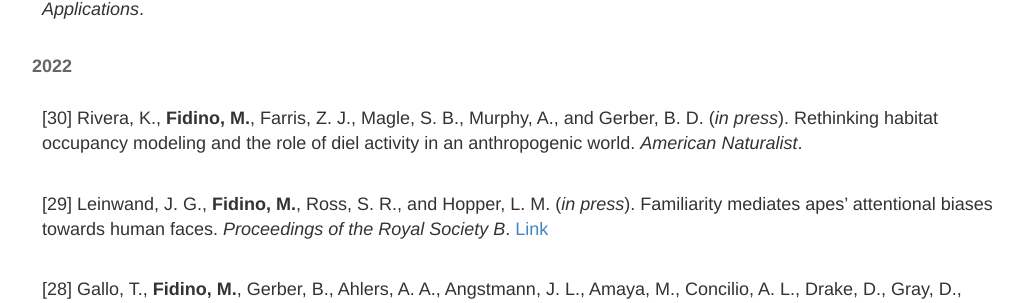
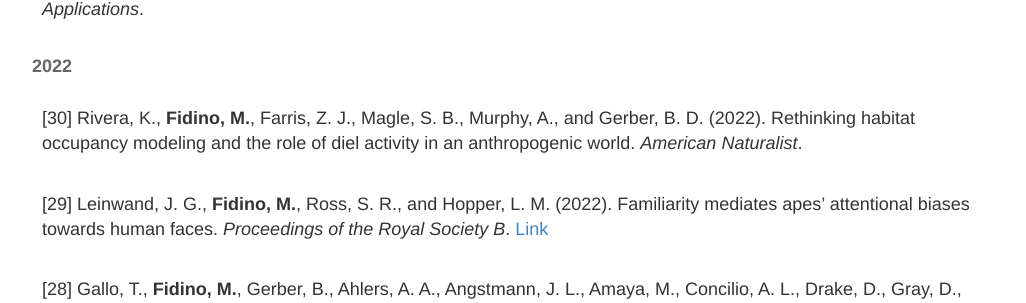
Before and after one commit to mfidino/mfidino.github.io, a Jekyll site: the page built from publications.md, in a window 1280 px wide and 900 px high, scrolled down 497 px. Shown: the part 152-455 px from the top of the window, without its empty margins (118-1144 px from the left). Built offline with Jekyll 4.4.1, drawn with Linux system fonts in a browser that asks for light colours.

Commit message:
in press to years

```diff
--- a/publications.md
+++ b/publications.md
@@ -28,9 +28,9 @@ This site contains copyrighted material, the use of which has not always been sp
 
 #### 2022
 
-[30] Rivera, K., **Fidino, M.**, Farris, Z. J., Magle, S. B., Murphy, A., and Gerber, B. D. (*in press*). Rethinking habitat occupancy modeling and the role of diel activity in an anthropogenic world. *American Naturalist*.
+[30] Rivera, K., **Fidino, M.**, Farris, Z. J., Magle, S. B., Murphy, A., and Gerber, B. D. (2022). Rethinking habitat occupancy modeling and the role of diel activity in an anthropogenic world. *American Naturalist*.
 
-[29] Leinwand, J. G., **Fidino, M.**, Ross, S. R., and Hopper, L. M. (*in press*). Familiarity mediates apes’ attentional biases towards human faces. *Proceedings of the Royal Society B*. [Link](https://royalsocietypublishing.org/doi/full/10.1098/rspb.2021.2599?af=R)
+[29] Leinwand, J. G., **Fidino, M.**, Ross, S. R., and Hopper, L. M. (2022). Familiarity mediates apes’ attentional biases towards human faces. *Proceedings of the Royal Society B*. [Link](https://royalsocietypublishing.org/doi/full/10.1098/rspb.2021.2599?af=R)
 
 
 [28] Gallo, T., **Fidino, M.**, Gerber, B., Ahlers, A. A., Angstmann, J. L., Amaya, M., Concilio, A. L., Drake, D., Gray, D., Lehrer, E. W., Murray, M. H., Ryan, T. J., Cassady St. Clair, C., Salsbury, C. M., Sander, H. A., Stankowich, T., Williamson, J., Belaire, J. A., Simon, K., and Magle, S. B. (2022). Mammals adjust diel activity across gradients of urbanization. *eLife*. [Link](https://elifesciences.org/articles/74756)
```
